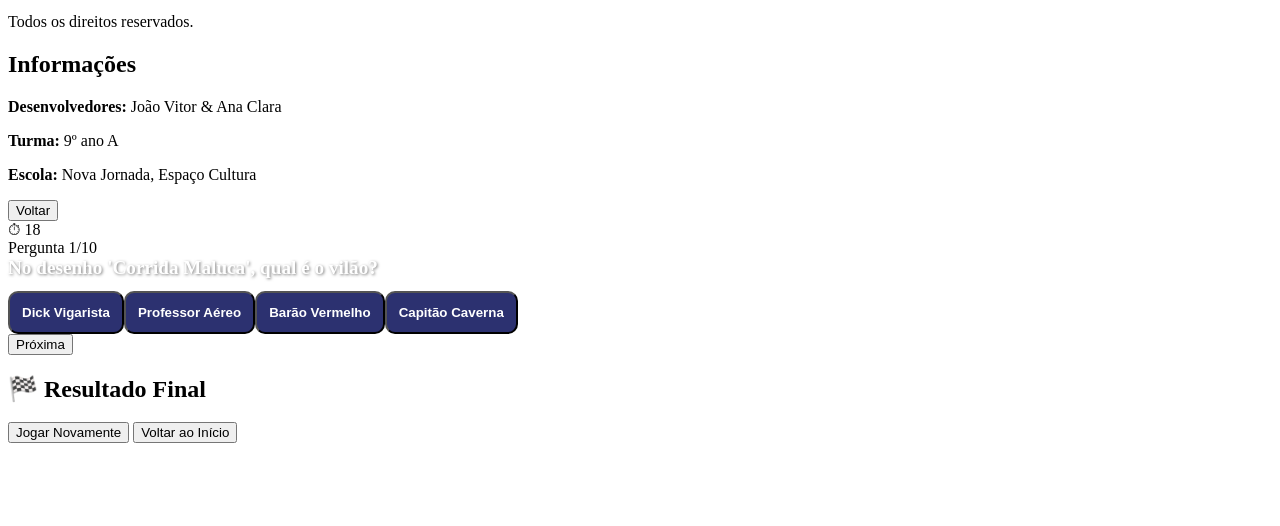
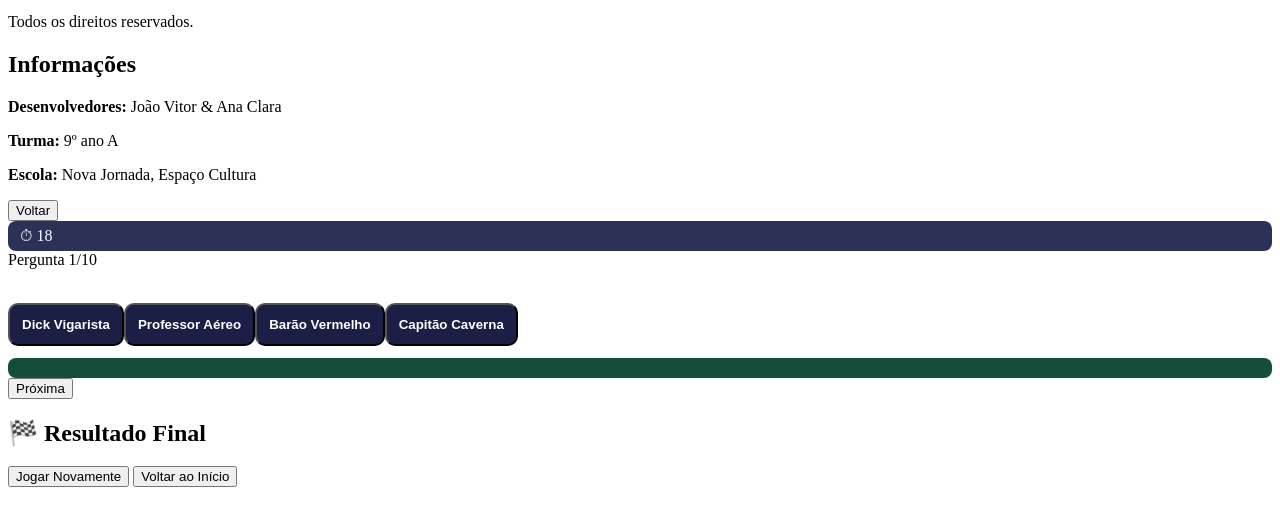
Before and after one commit to DehCore/Game-John, a plain HTML site: page index.html in a window 1280 px wide. Both pictures are taken after a click on the button "Iniciar". Shown: the part 92-618 px from the top of the page. Drawn offline with Linux system fonts and the light colour scheme.

Commit message:
style.css

```diff
--- a/style.css
+++ b/style.css
@@ -3,28 +3,37 @@
   font-size: 1.2rem;
   font-weight: 600;
   margin-bottom: 12px;
-  color: #ffffff; /* branco total */
-  text-shadow: 1px 1px 3px rgba(0,0,0,0.5); /* sombra leve para destacar */
+  color: #ffffff; /* deixa bem branco */
 }
 
 /* BOTÕES DE RESPOSTA */
 .answer {
-  background: #2c3170; /* fundo mais claro que antes */
+  background: #1b1f45; /* mantém o degradê escuro mas mais claro que antes */
   padding: 12px;
   border-radius: 10px;
   cursor: pointer;
   text-align: left;
   color: #ffffff; /* texto branco */
   font-weight: 600;
-  transition: background 0.2s;
 }
 
 .answer:hover {
-  background: #3a3f8f; /* hover mais claro */
-  color: #ffffff;
-  text-shadow: 1px 1px 2px rgba(0,0,0,0.6);
+  background: #2c3170; /* hover mais claro */
 }
 
-/* CORRETAS/ERRADAS (não mudar, só aumentar contraste se quiser) */
-.correct{ background: #17623a !important; color:#fff; }
-.wrong{ background: #8a1d2f !important; color:#fff; }
+/* INFO BOX (opcional, clarear também) */
+.info-box {
+  margin-top: 12px;
+  padding: 10px;
+  border-radius: 8px;
+  background: #154d3c; /* mais contraste */
+  color: #ffffff; /* texto branco */
+}
+
+/* TIMER (opcional) */
+.timer {
+  background: #2c3158; /* mais contraste */
+  padding: 6px 12px;
+  border-radius: 8px;
+  color: #ffffff; /* branco */
+}
```
